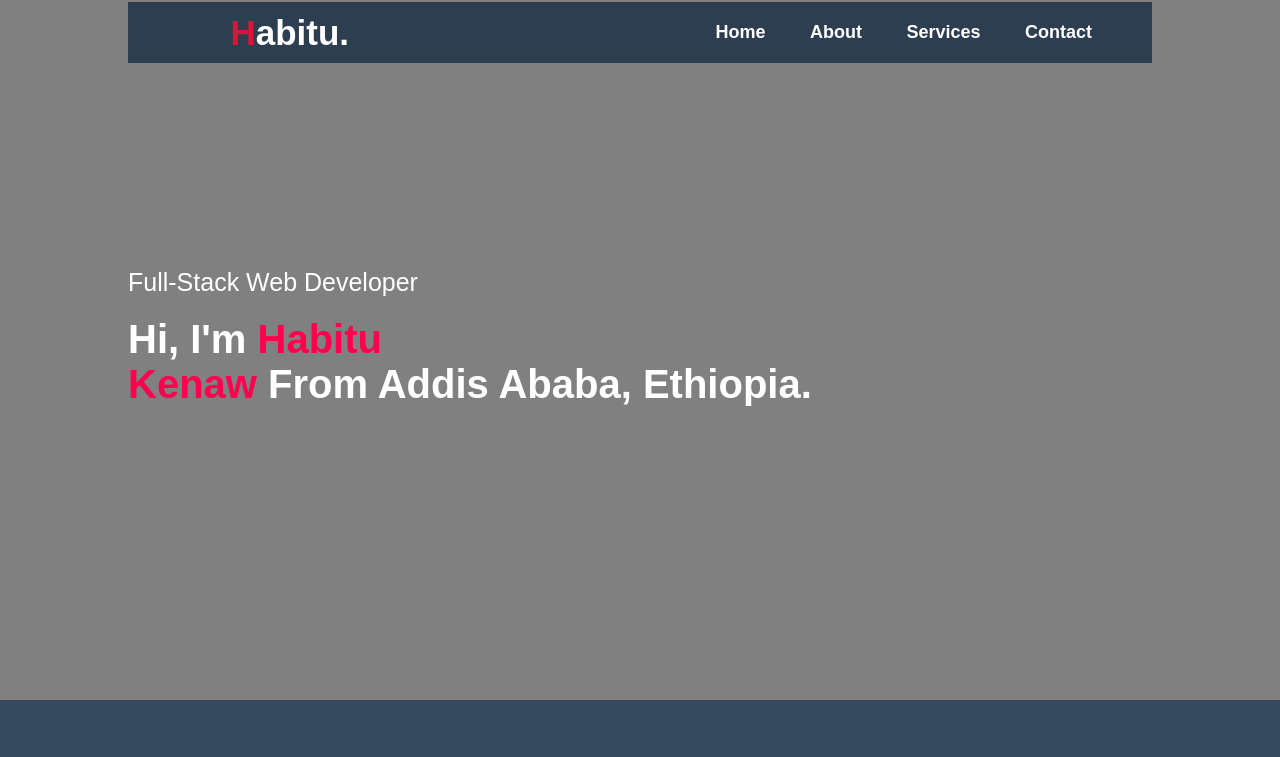
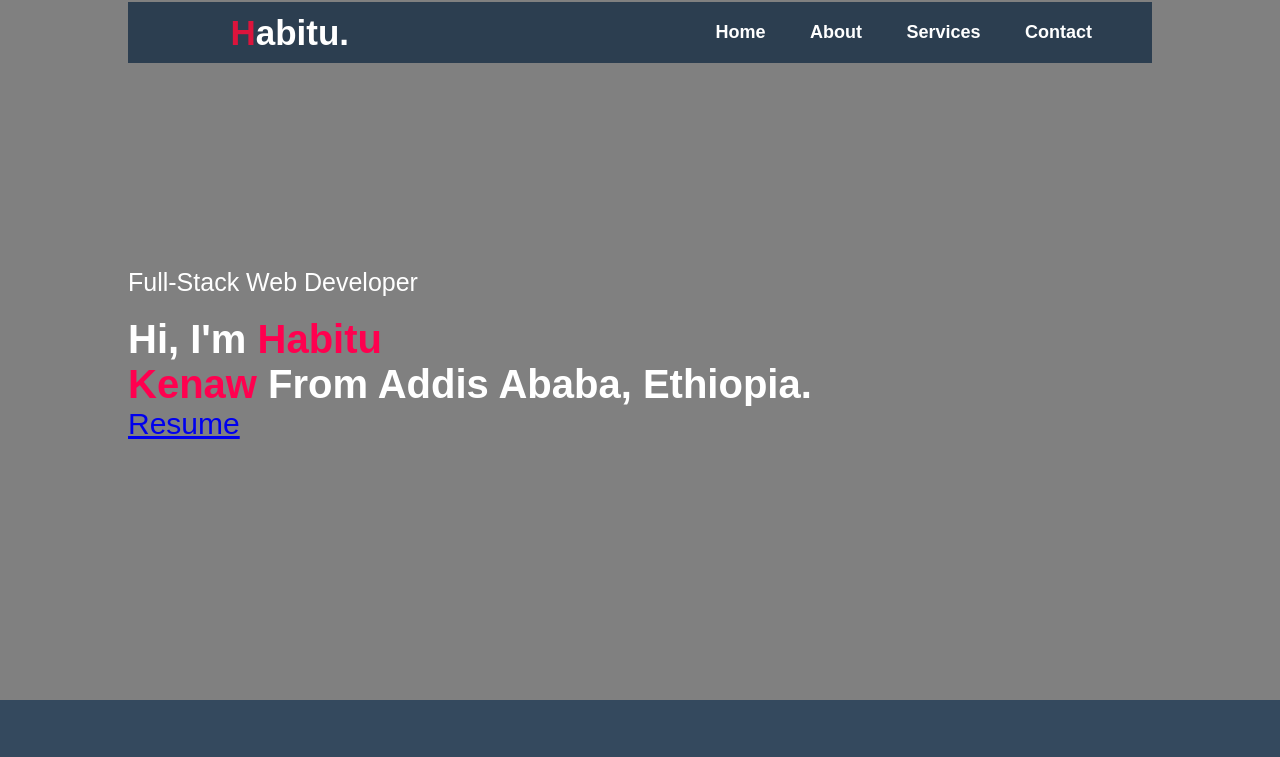
Before and after one commit to Habitu-Kenaw/my-website, a plain HTML site: page index.html in a window 1280 px wide. Shown: the top 757 px of the page. Drawn offline with nearby package versions, Linux system fonts and the light colour scheme.

Commit message:
Update index.html

```diff
--- a/index.html
+++ b/index.html
@@ -28,6 +28,7 @@
 			<div class="header-text">
 				<p>Full-Stack Web Developer</p>
 				<h1>Hi, I'm <span>Habitu<br> Kenaw</span> From Addis Ababa, Ethiopia.</h1>
+				<a href="images/Resume.pdf" download >Resume</a>
 
 			</div>
 
```
